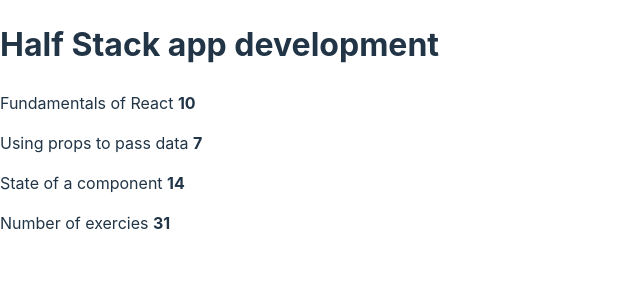
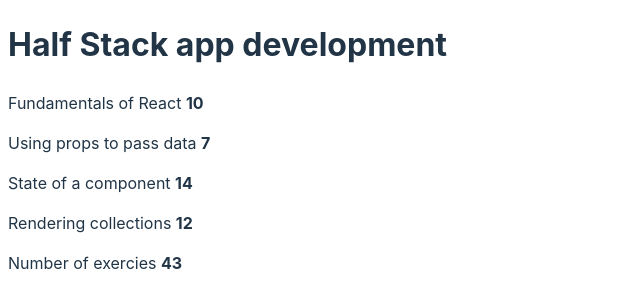
Before and after one commit to zelinka-marek/fullstack-courseinfo, a React (Vite) app: page / in a window 1280 px wide. Shown: the top 308 px of the page, without its empty margins (0-640 px from the left). Built offline with nearby package versions, Linux system fonts and the light colour scheme.

Commit message:
solve ex6

```diff
--- a/src/app.jsx
+++ b/src/app.jsx
@@ -1,59 +1,16 @@
-function Header(props) {
-  const { course } = props;
-
-  return <h1>{course}</h1>;
-}
-
-function ExerciseItem(props) {
-  const { part } = props;
-
-  return (
-    <p>
-      {part.name} <strong>{part.exercies}</strong>
-    </p>
-  );
-}
-
-function ExerciseList(props) {
-  const { parts } = props;
-
-  return (
-    <div>
-      <ExerciseItem part={parts[0]} />
-      <ExerciseItem part={parts[1]} />
-      <ExerciseItem part={parts[2]} />
-    </div>
-  );
-}
-
-function Total(props) {
-  const { parts } = props;
-  const totalExercises =
-    parts[0].exercies + parts[1].exercies + parts[2].exercies;
-
-  return (
-    <p>
-      Number of exercies <strong>{totalExercises}</strong>
-    </p>
-  );
-}
+import { CourseDetails } from "./components/course-details";
 
 export function App() {
   const course = {
+    id: 1,
     name: "Half Stack app development",
-
     parts: [
-      { name: "Fundamentals of React", exercies: 10 },
-      { name: "Using props to pass data", exercies: 7 },
-      { name: "State of a component", exercies: 14 },
+      { id: 1, name: "Fundamentals of React", exercies: 10 },
+      { id: 2, name: "Using props to pass data", exercies: 7 },
+      { id: 3, name: "State of a component", exercies: 14 },
+      { id: 4, name: "Rendering collections", exercies: 12 },
     ],
   };
 
-  return (
-    <>
-      <Header course={course.name} />
-      <ExerciseList parts={course.parts} />
-      <Total parts={course.parts} />
-    </>
-  );
+  return <CourseDetails course={course} />;
 }
--- /dev/null
+++ b/src/components/course-details.jsx
@@ -0,0 +1,53 @@
+function Header(props) {
+  const { name } = props;
+
+  return <h1>{name}</h1>;
+}
+
+function ExerciseItem(props) {
+  const { part } = props;
+
+  return (
+    <p>
+      {part.name} <strong>{part.exercies}</strong>
+    </p>
+  );
+}
+
+function ExerciseList(props) {
+  const { parts } = props;
+
+  return (
+    <div>
+      {parts.map((part) => (
+        <ExerciseItem key={part.id} part={part} />
+      ))}
+    </div>
+  );
+}
+
+function Total(props) {
+  const { parts } = props;
+  const totalExercises = parts.reduce(
+    (total, part) => total + part.exercies,
+    0
+  );
+
+  return (
+    <p>
+      Number of exercies <strong>{totalExercises}</strong>
+    </p>
+  );
+}
+
+export function CourseDetails(props) {
+  const { course } = props;
+
+  return (
+    <div>
+      <Header name={course.name} />
+      <ExerciseList parts={course.parts} />
+      <Total parts={course.parts} />
+    </div>
+  );
+}
--- a/src/styles/main.css
+++ b/src/styles/main.css
@@ -13,14 +13,9 @@
   -webkit-text-size-adjust: 100%;
 }
 
-body {
-  margin: 0;
-}
-
 a {
   font-weight: 500;
   color: #747bff;
-
   text-decoration: inherit;
 }
 a:hover {
```
